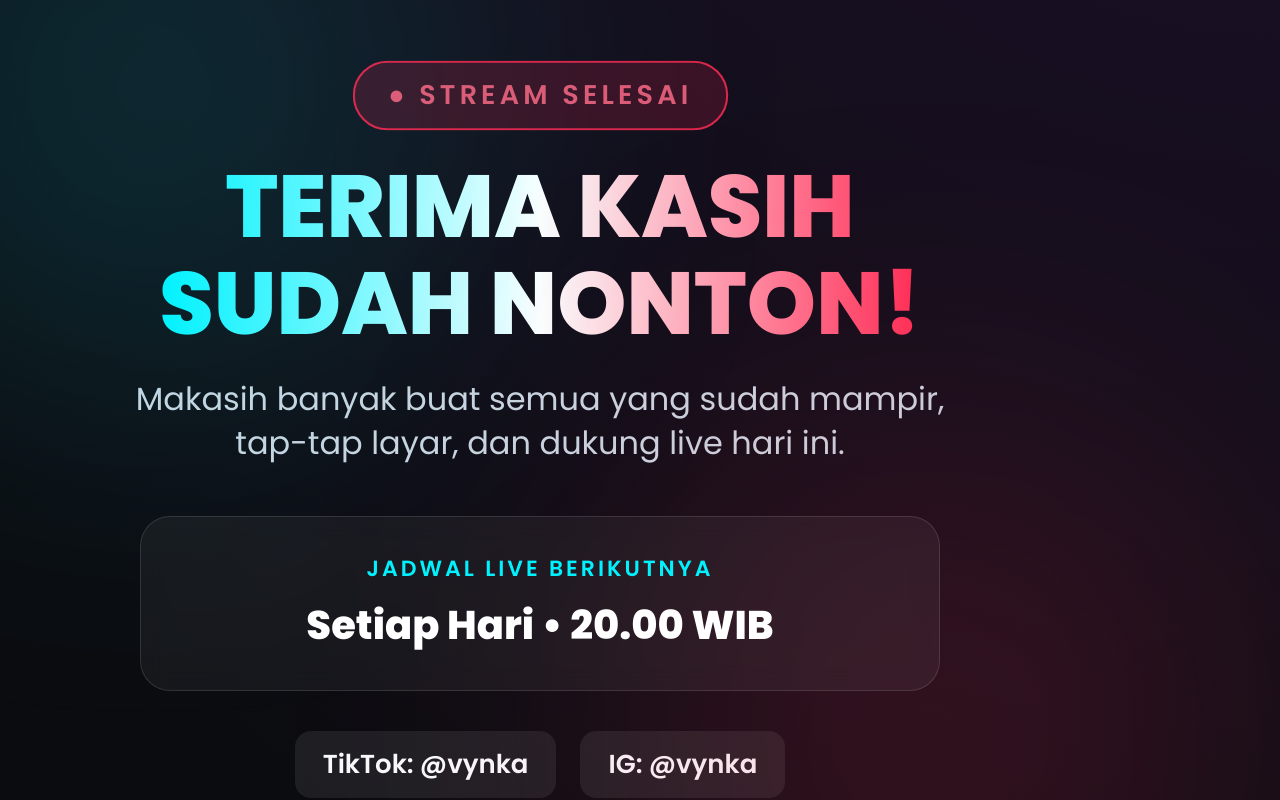
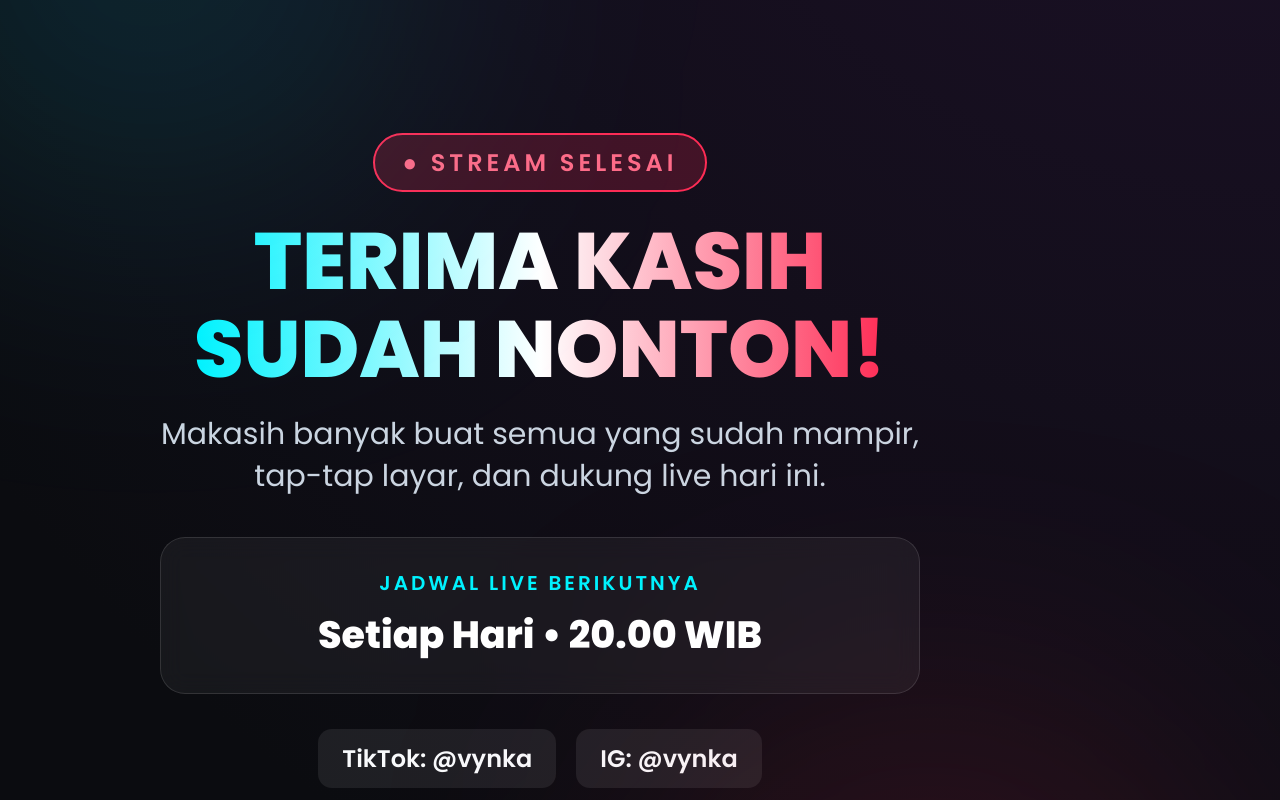
Before and after one commit to vynka-id/tiktok-overlay, a plain HTML site: page index.html in a window 1280 px wide. Shown: the part 500-1300 px from the top of the page. Drawn offline with Linux system fonts and the light colour scheme.

Commit message:
Update index.html

```diff
--- a/index.html
+++ b/index.html
@@ -22,30 +22,30 @@
     justify-content: center;
     align-items: center;
     text-align: center;
-    padding: 60px 80px 120px 80px; /* Padding bawah diperkecil agar tidak terpotong */
+    padding: 40px 60px;
     overflow: hidden;
     position: relative;
   }
 
   .glow-cyan {
     position: absolute;
-    width: 600px;
-    height: 600px;
+    width: 500px;
+    height: 500px;
     background: rgba(0, 242, 254, 0.15);
-    filter: blur(150px);
-    top: 15%;
-    left: -150px;
+    filter: blur(140px);
+    top: 10%;
+    left: -100px;
     border-radius: 50%;
   }
 
   .glow-pink {
     position: absolute;
-    width: 600px;
-    height: 600px;
+    width: 500px;
+    height: 500px;
     background: rgba(254, 44, 85, 0.18);
-    filter: blur(150px);
-    bottom: 20%;
-    right: -150px;
+    filter: blur(140px);
+    bottom: 10%;
+    right: -100px;
     border-radius: 50%;
   }
 
@@ -53,77 +53,71 @@
     background: rgba(254, 44, 85, 0.2);
     border: 2px solid #fe2c55;
     color: #ff6b88;
-    padding: 12px 32px;
+    padding: 10px 28px;
     border-radius: 50px;
-    font-size: 26px;
+    font-size: 24px;
     font-weight: 600;
     letter-spacing: 4px;
-    margin-bottom: 30px;
-    animation: pulse 2s infinite;
+    margin-bottom: 25px;
   }
 
   h1 {
-    font-size: 88px;
+    font-size: 80px;
     font-weight: 800;
     line-height: 1.1;
-    margin-bottom: 24px;
+    margin-bottom: 20px;
     background: linear-gradient(90deg, #00f2fe, #ffffff, #fe2c55);
     -webkit-background-clip: text;
     -webkit-text-fill-color: transparent;
   }
 
   p.subtitle {
-    font-size: 32px;
+    font-size: 30px;
     color: #cbd5e1;
     line-height: 1.4;
-    max-width: 820px;
-    margin-bottom: 50px;
+    max-width: 800px;
+    margin-bottom: 40px;
   }
 
   .card {
     background: rgba(255, 255, 255, 0.05);
     border: 1px solid rgba(255, 255, 255, 0.12);
     backdrop-filter: blur(12px);
-    border-radius: 30px;
-    padding: 35px 50px;
+    border-radius: 25px;
+    padding: 30px 40px;
     width: 100%;
-    max-width: 800px;
-    margin-bottom: 40px;
+    max-width: 760px;
+    margin-bottom: 35px;
   }
 
   .card-title {
-    font-size: 22px;
+    font-size: 20px;
     color: #00f2fe;
     text-transform: uppercase;
     letter-spacing: 3px;
-    margin-bottom: 10px;
+    margin-bottom: 8px;
     font-weight: 600;
   }
 
   .card-schedule {
-    font-size: 40px;
+    font-size: 38px;
     font-weight: 800;
     color: #ffffff;
   }
 
   .socials {
     display: flex;
-    gap: 24px;
-    font-size: 26px;
+    gap: 20px;
+    font-size: 24px;
     color: #94a3b8;
     font-weight: 600;
   }
 
   .socials span {
     background: rgba(255, 255, 255, 0.08);
-    padding: 14px 28px;
-    border-radius: 16px;
+    padding: 12px 24px;
+    border-radius: 14px;
     color: #f8fafc;
-  }
-
-  @keyframes pulse {
-    0%, 100% { transform: scale(1); opacity: 1; }
-    50% { transform: scale(1.04); opacity: 0.85; }
   }
 </style>
 </head>
```
